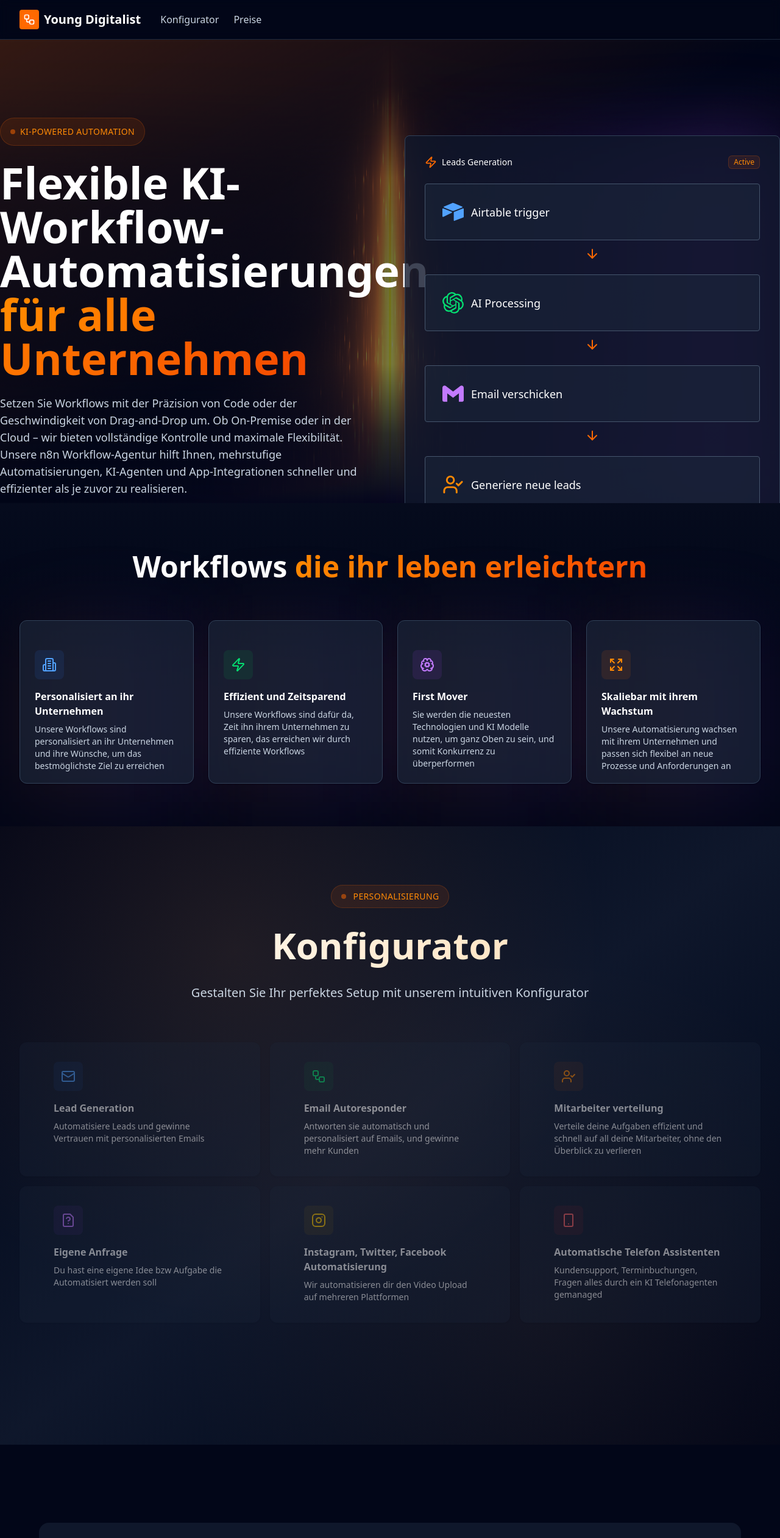
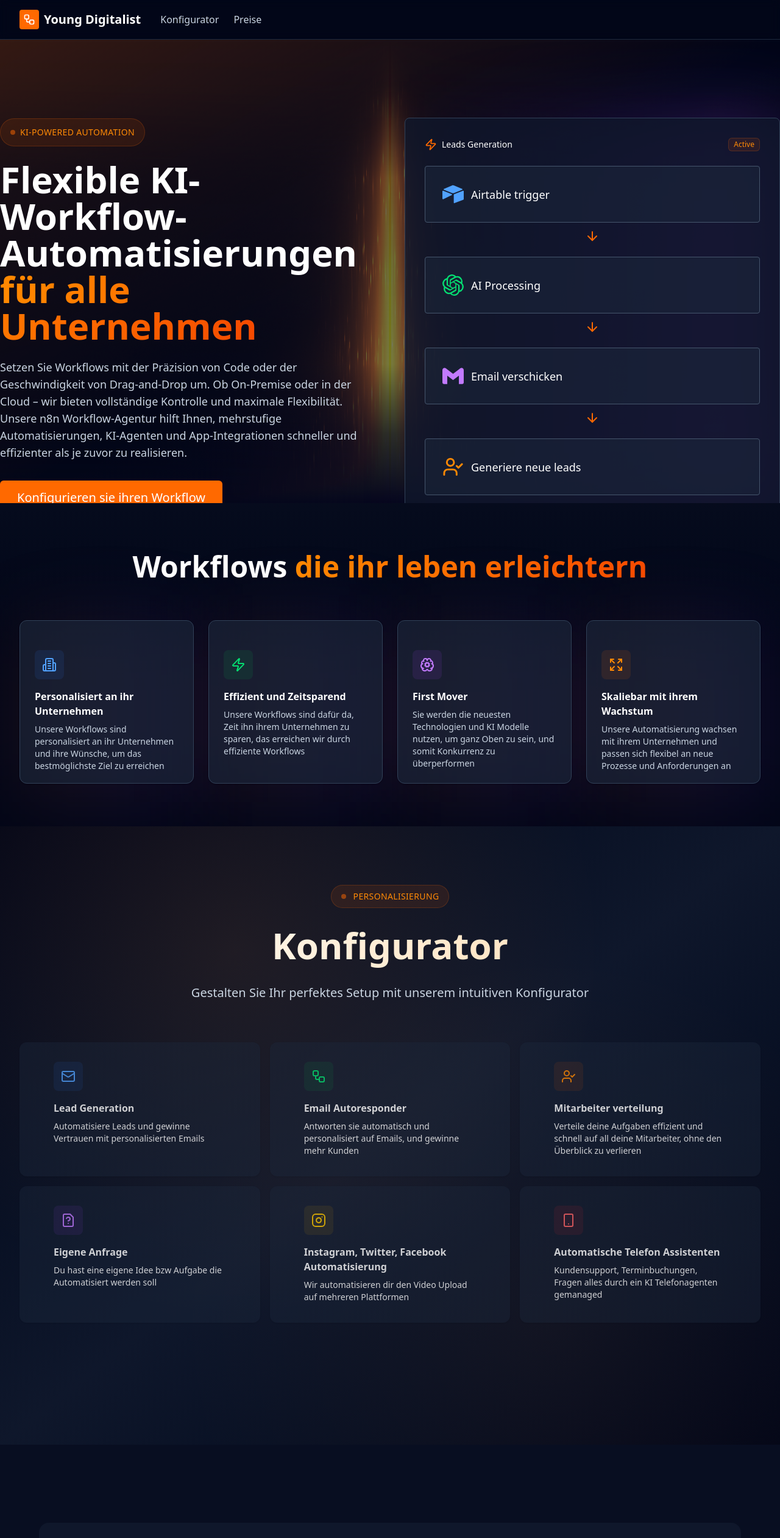
Before and after one commit to KreakxX/n8n-Agentur-Website, a Next.js app: page / in a window 1280 px wide. Shown: the top 2522 px of the page at 61% size. Built offline with nearby package versions, Linux system fonts and the light colour scheme.

Commit message:
small changes

```diff
--- a/src/app/page.tsx
+++ b/src/app/page.tsx
@@ -217,7 +217,7 @@ export default function LandingPage() {
                     KI-POWERED AUTOMATION
                   </span>
                 </div>
-                <h1 className="text-5xl sm:text-7xl font-bold mb-6 mt-2 ">
+                <h1 className="text-5xl sm:text-6xl font-bold mb-6 mt-2 ">
                   Flexible KI-Workflow-Automatisierungen
                   <span className="text-transparent bg-gradient-to-r from-orange-400 to-orange-600 bg-clip-text">
                     {" "}
@@ -424,7 +424,7 @@ export default function LandingPage() {
             </div>
 
             <div className="relative">
-              <div className="mt-16  opacity-50">
+              <div className="mt-16  opacity-80">
                 <div className="grid grid-cols-3 gap-4 w-full mt-10">
                   <Card
                     onClick={() => {
@@ -1142,7 +1142,7 @@ export default function LandingPage() {
         </div>
       </section>
 
-      <section className="bg-slate-950 py-20 sm:py-32">
+      <section className="bg-slate-900/50 py-20 sm:py-32">
         <div className="container mx-auto px-4">
           <div className="flex items-center justify-center">
             <Tabs
@@ -1260,6 +1260,7 @@ export default function LandingPage() {
       </section>
 
       <section className="pt-10 pb-20 bg-slate-900/50">
+
         <div className="relative">
           <div className="absolute inset-0 w-full h-full">
             <img
```
